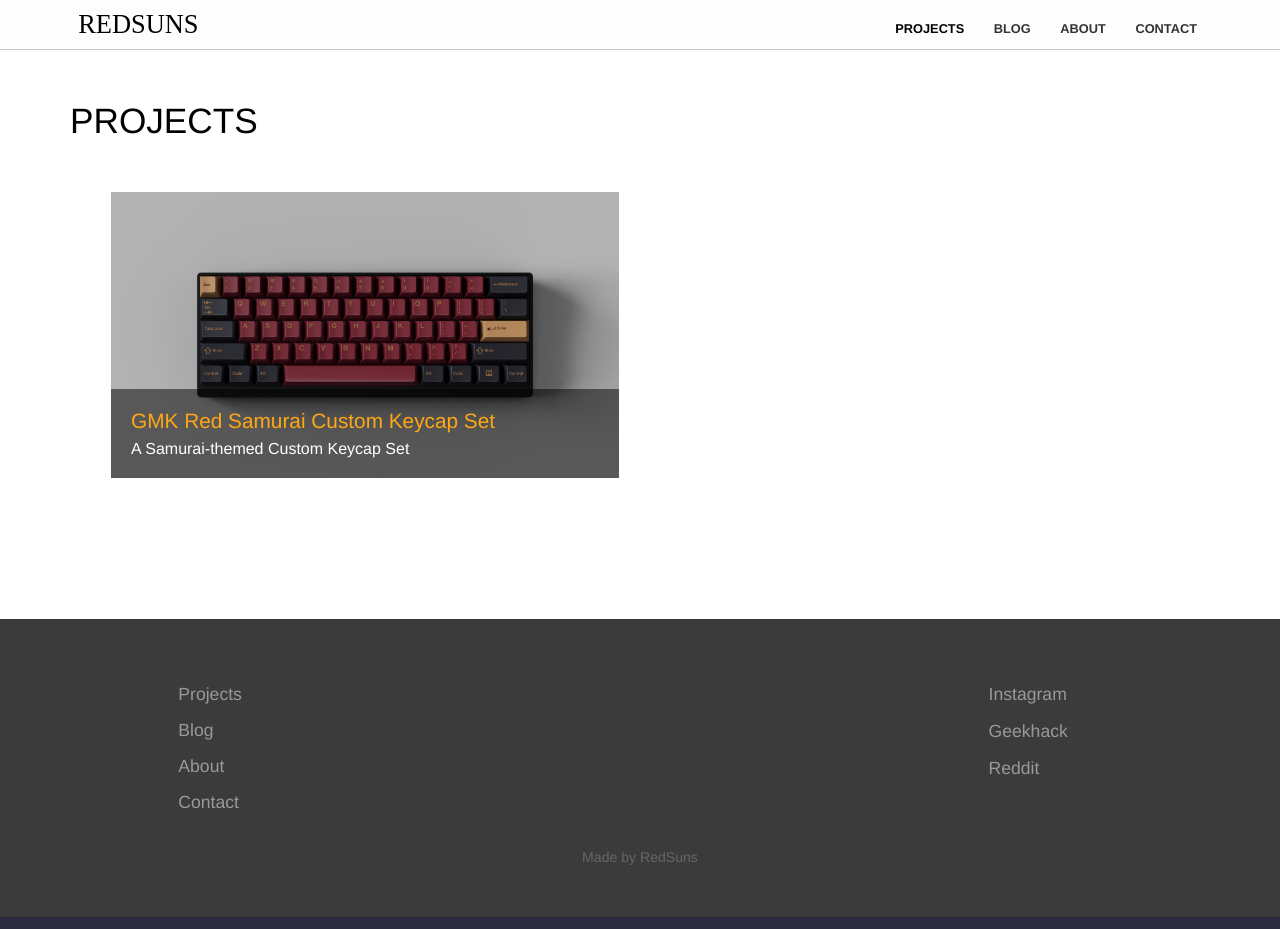
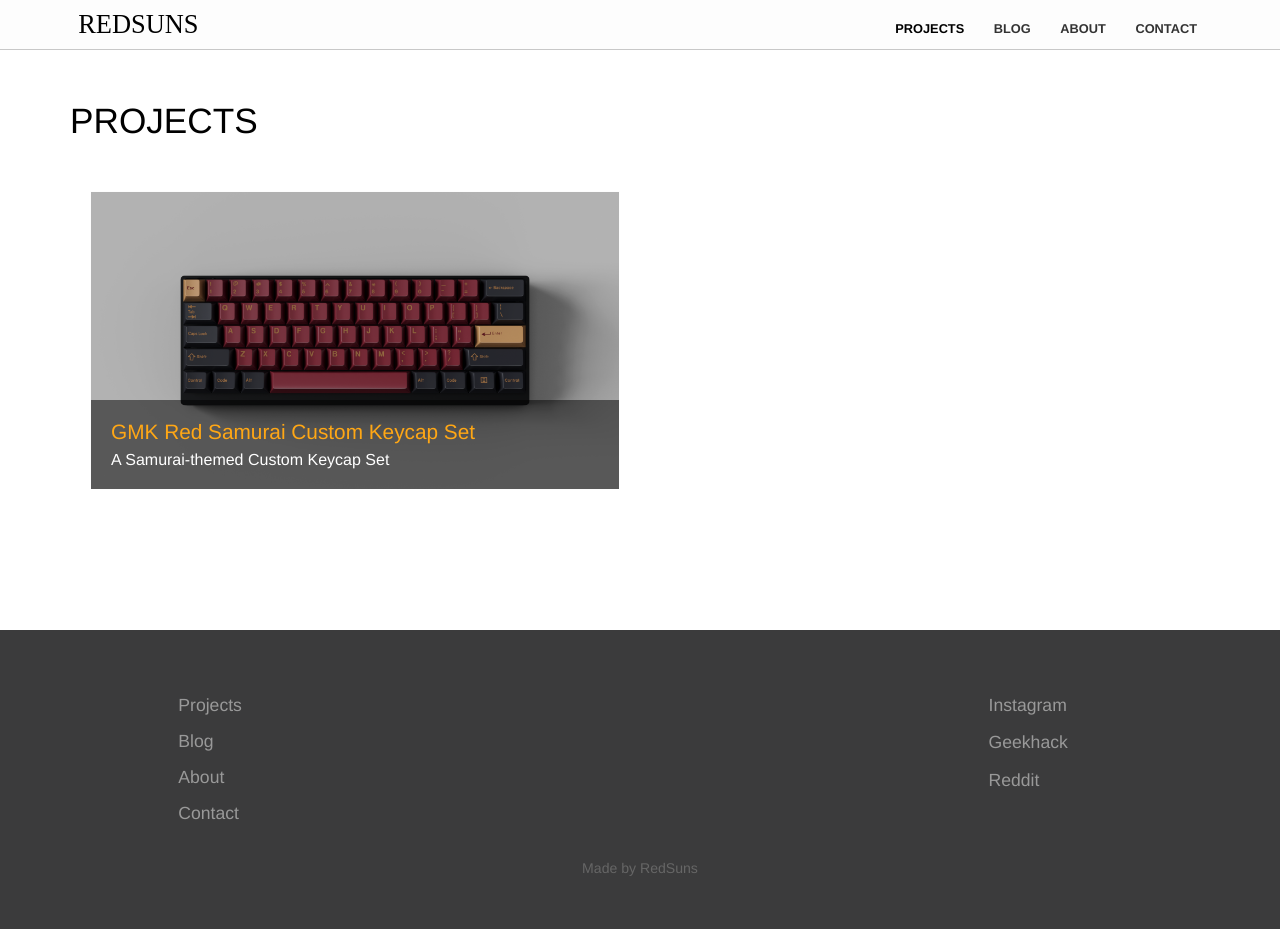
Before and after one commit to RedSunsRMK/redsunsrmk.github.io, a Jekyll site: the page built from projects.html, in a window 1280 px wide and 929 px high. Built offline with Jekyll 4.4.1, drawn with Linux system fonts in a browser that asks for light colours.

Commit message:
Update layout.scss

```diff
--- a/_sass/layout.scss
+++ b/_sass/layout.scss
@@ -184,7 +184,7 @@ blockquote:before {
 	display: flex;
 	flex-flow: wrap;
 	text-align: center;
-	margin: 0 0px;
+	margin: 0 -20px;
 
 	li {
 		padding: 0;
```
